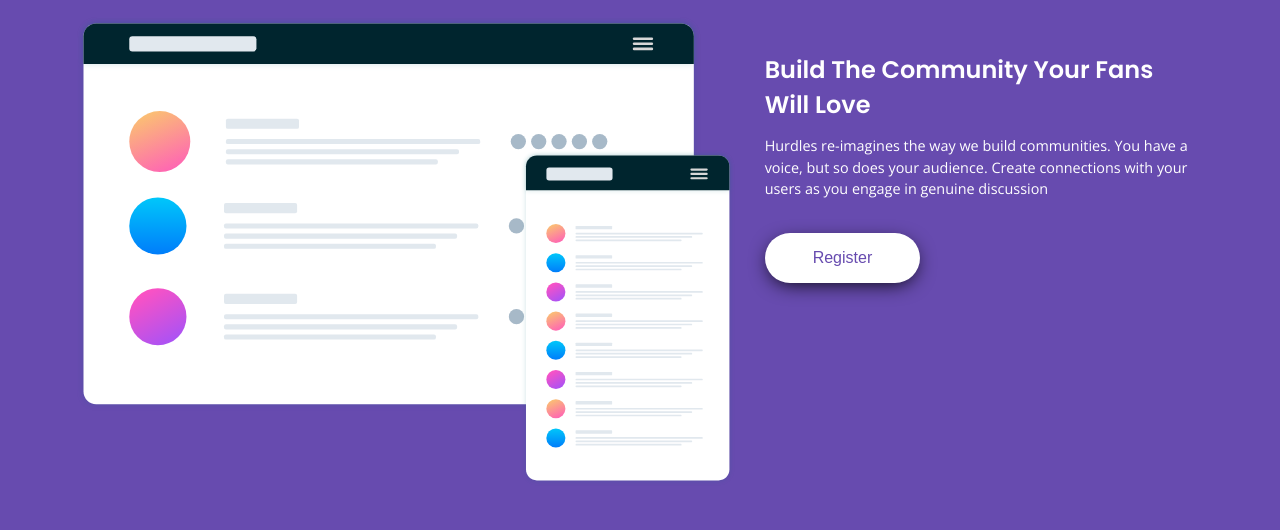
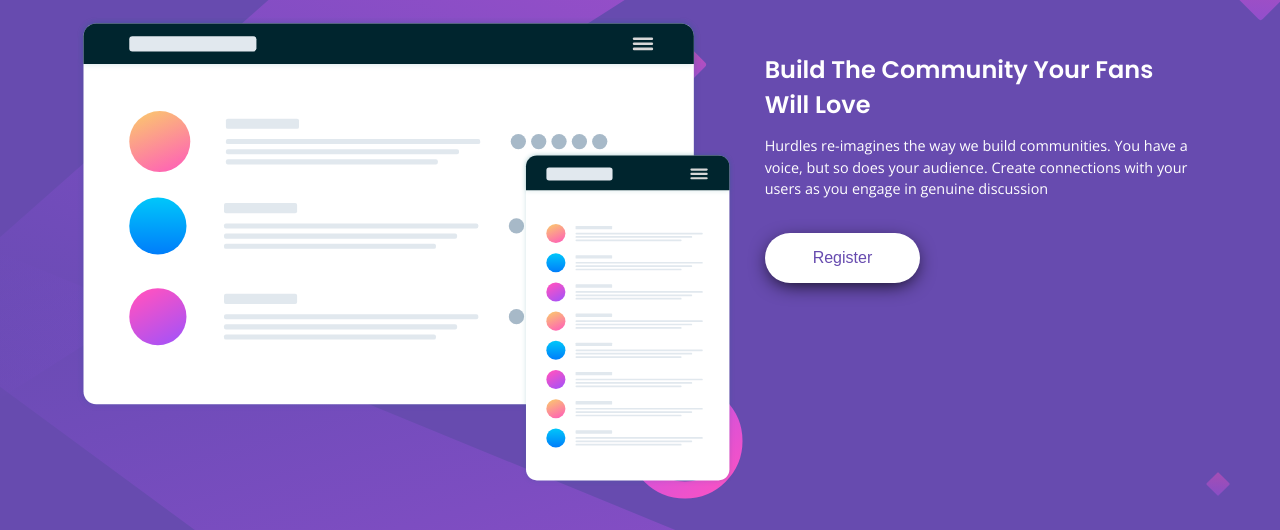
Before and after one commit to sqle157/Huddle-landing-page-with-a-single-introductory-section, a plain HTML site: page index.html in a window 1280 px wide. Shown: the part 122-652 px from the top of the page. Drawn offline with nearby package versions, Linux system fonts and the light colour scheme.

Commit message:
Update style.css

```diff
--- a/css/style.css
+++ b/css/style.css
@@ -29,7 +29,7 @@ body {
 	font-size: 18px;
 	color: white;
 	font-family: "Open Sans", sans-serif;
-	background: url("./images/bg-desktop.svg") no-repeat center center fixed;
+	background: url("../images/bg-desktop.svg") no-repeat center center fixed;
 	background-color: var(--violet);
 	-webkit-background-size: cover;
 	-moz-background-size: cover;
```
